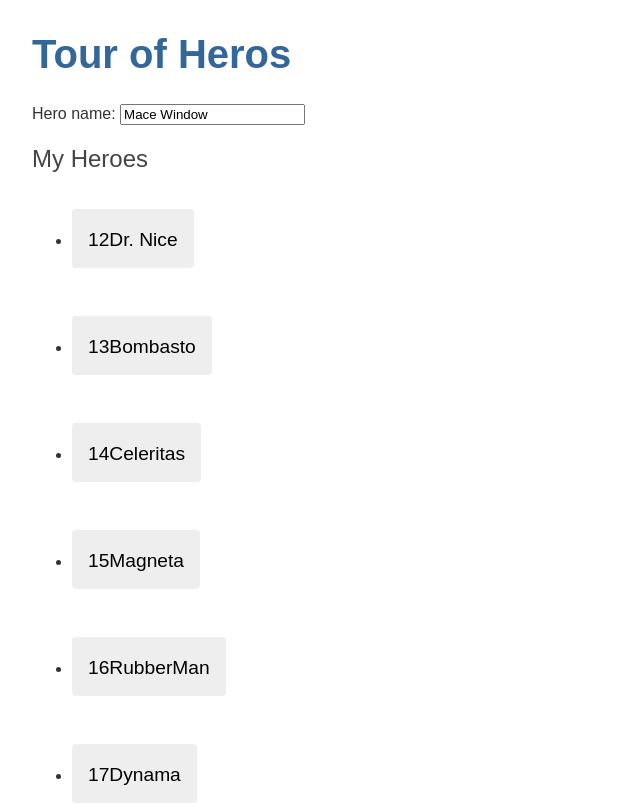
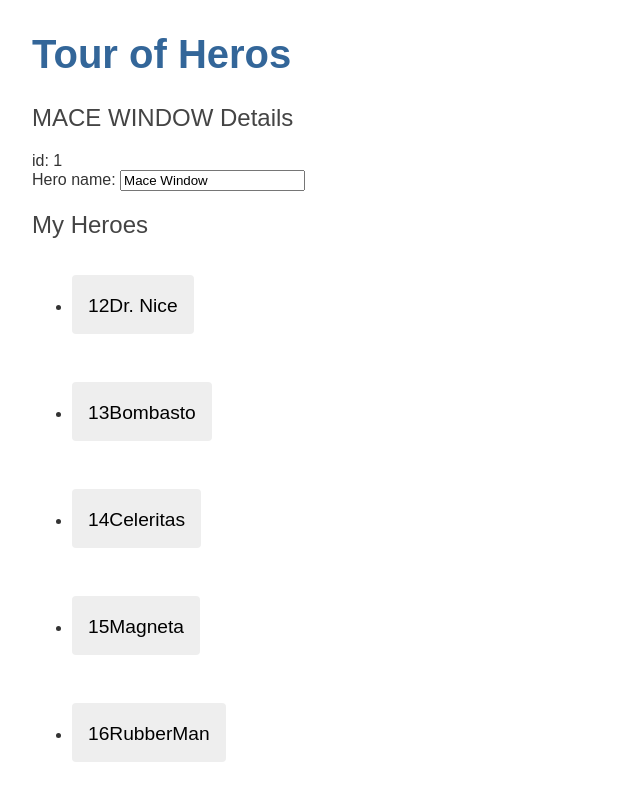
Before and after one commit to mik3ymikes/heros4, an Angular app: page / in a window 1280 px wide. Shown: the top 803 px of the page, without its empty margins (0-640 px from the left). Built offline with nearby package versions, Linux system fonts and the light colour scheme.

Commit message:
need to review code

```diff
--- a/src/app/heroes/heroes.component.html
+++ b/src/app/heroes/heroes.component.html
@@ -1,7 +1,13 @@
+@if(selectedHero){
 <div>
-  <label for="name">Hero name: </label>
-  <input id="name" [(ngModel)]="hero.name" placeholder="name">
+  <h2>{{selectedHero.name | uppercase}} Details</h2>
+  <div>id: {{selectedHero.id}}</div>
+  <div>
+  <label for="hero-name">Hero name: </label>
+  <input id="hero-name" [(ngModel)]="selectedHero.name" placeholder="name">
 </div>
+</div>
+}
 
 
 
@@ -10,7 +16,7 @@
   @for (hero of heroes; track hero.id; let idx = $index, e = $even) {
     <ul class="heroes">
       <li>
-        <button type="button">
+        <button type="button" (click)="onSelect(hero)">
           <span class="badge">{{hero.id}}</span>
           <span class="name">{{hero.name}}</span>
         </button>
--- a/src/app/heroes/heroes.component.ts
+++ b/src/app/heroes/heroes.component.ts
@@ -2,7 +2,6 @@
 import { Hero } from '../hero';
 import { HEROES } from '../mock.heros';
 import { UpperCasePipe } from '@angular/common';
-import { NgModel } from '@angular/forms';
 import { FormsModule } from '@angular/forms';
 
 @Component({
@@ -15,9 +14,14 @@
 export class HeroesComponent {
   heroes=HEROES
 
-  hero:Hero={
+  selectedHero?:Hero={
     id:1,
     name: "Mace Window"
   }
 
+
+  onSelect(hero:Hero):void{
+    this.selectedHero=hero
+  }
+
 }
```
